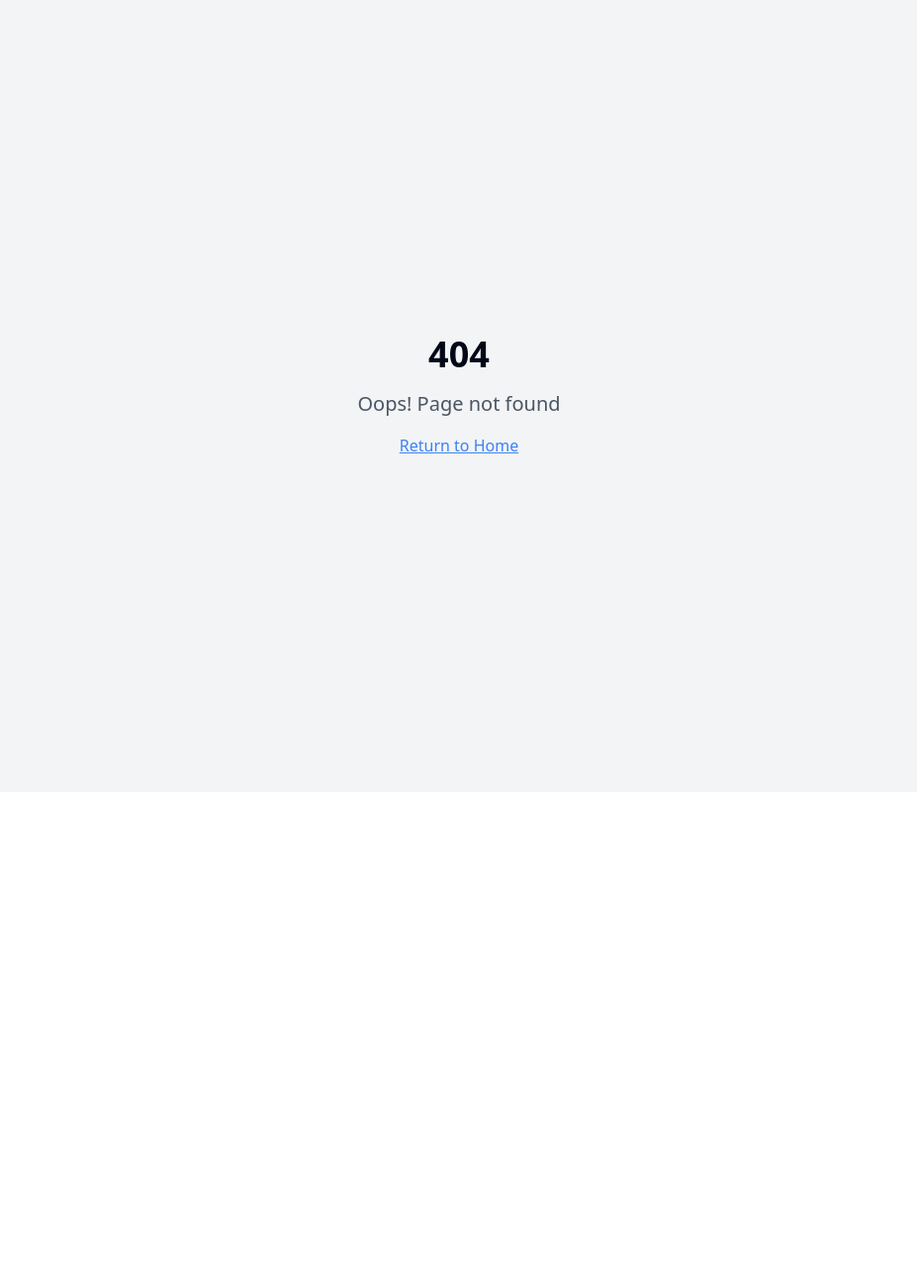
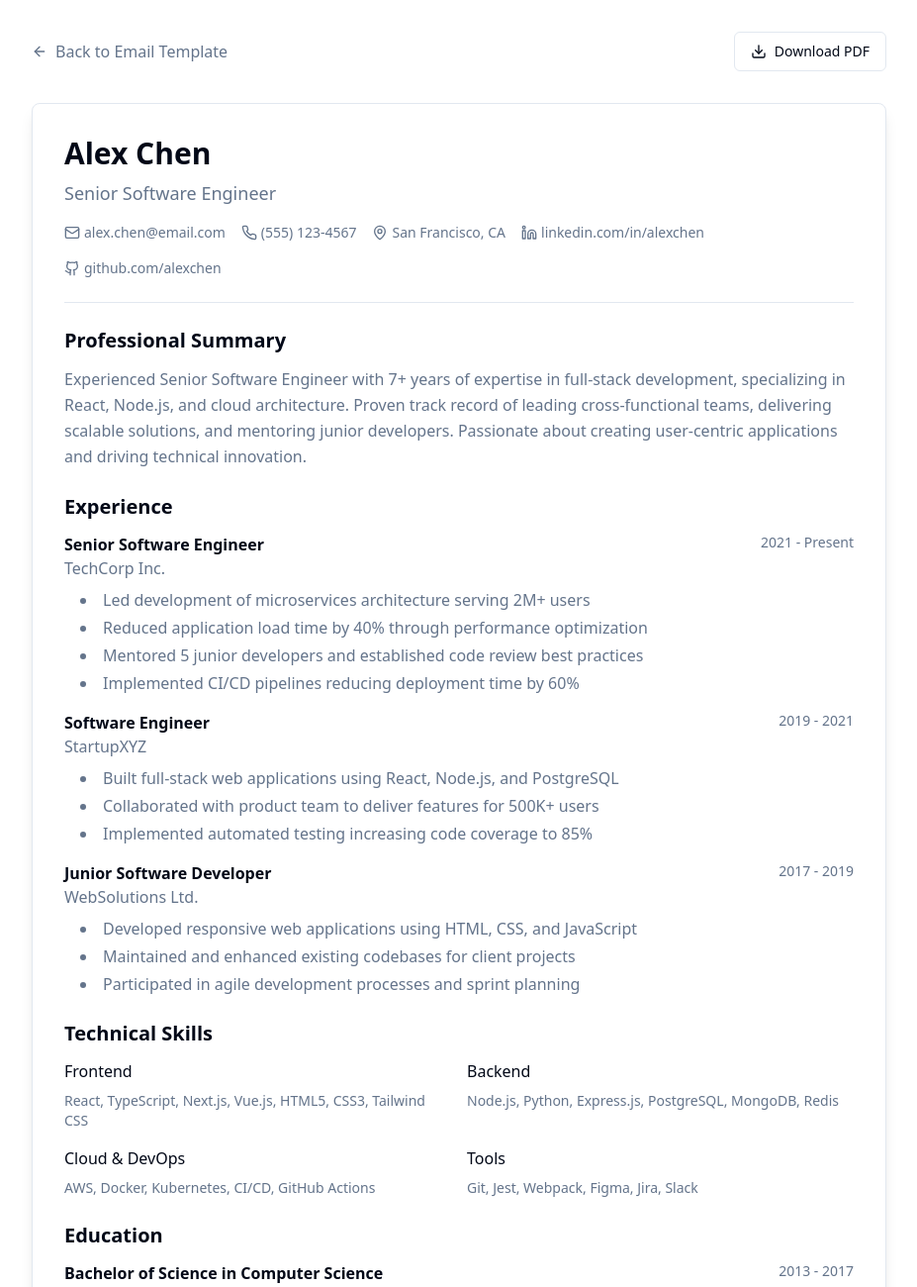
Before and after one commit to sprock444/refer-iq-connect, a React (Vite) app: page /resume in a window 1280 px wide. Before the commit this address had no page. Shown: the top 1300 px of the page at 99% size, without its empty margins (176-1103 px from the left). Before the commit the page ends 800 px from the top, so only its background shows below. Built offline with nearby package versions, Linux system fonts and the light colour scheme.

Commit message:
Add resume download functionality
Open a page with Alex's resume when the "Download resume" button is clicked on the email template page.

```diff
--- a/src/App.tsx
+++ b/src/App.tsx
@@ -7,6 +7,7 @@ import { BrowserRouter, Routes, Route } from "react-router-dom";
 import Index from "./pages/Index";
 import Dashboard from "./pages/Dashboard";
 import EmailTemplate from "./pages/EmailTemplate";
+import Resume from "./pages/Resume";
 import NotFound from "./pages/NotFound";
 
 const queryClient = new QueryClient();
@@ -21,6 +22,7 @@ const App = () => (
           <Route path="/" element={<Index />} />
           <Route path="/dashboard" element={<Dashboard />} />
           <Route path="/email-template" element={<EmailTemplate />} />
+          <Route path="/resume" element={<Resume />} />
           {/* ADD ALL CUSTOM ROUTES ABOVE THE CATCH-ALL "*" ROUTE */}
           <Route path="*" element={<NotFound />} />
         </Routes>
--- a/src/components/email/EmailTemplate.tsx
+++ b/src/components/email/EmailTemplate.tsx
@@ -188,7 +188,7 @@ const EmailTemplate: React.FC<EmailTemplateProps> = ({
           flexWrap: 'wrap' as const
         }}>
           {resumeFile && (
-            <a href="#resume-download" style={{
+            <a href="/resume" style={{
               display: 'inline-flex',
               alignItems: 'center',
               backgroundColor: '#dc2626',
--- /dev/null
+++ b/src/pages/Resume.tsx
@@ -0,0 +1,184 @@
+import { ArrowLeft, Download, Mail, Phone, MapPin, Linkedin, Github, ExternalLink } from "lucide-react";
+import { Link } from "react-router-dom";
+import { Button } from "@/components/ui/button";
+import { Card, CardContent } from "@/components/ui/card";
+
+const Resume = () => {
+  return (
+    <div className="min-h-screen bg-background">
+      <div className="container mx-auto px-4 py-8 max-w-4xl">
+        {/* Header with Back Button */}
+        <div className="flex items-center justify-between mb-8">
+          <Link to="/email-template" className="flex items-center text-muted-foreground hover:text-foreground transition-colors">
+            <ArrowLeft className="w-4 h-4 mr-2" />
+            Back to Email Template
+          </Link>
+          <Button variant="outline" className="flex items-center gap-2">
+            <Download className="w-4 h-4" />
+            Download PDF
+          </Button>
+        </div>
+
+        {/* Resume Content */}
+        <Card className="shadow-lg">
+          <CardContent className="p-8">
+            {/* Header Section */}
+            <div className="border-b border-border pb-6 mb-6">
+              <h1 className="text-3xl font-bold text-foreground mb-2">Alex Chen</h1>
+              <p className="text-lg text-muted-foreground mb-4">Senior Software Engineer</p>
+
+              <div className="flex flex-wrap gap-4 text-sm text-muted-foreground">
+                <div className="flex items-center gap-1">
+                  <Mail className="w-4 h-4" />
+                  alex.chen@email.com
+                </div>
+                <div className="flex items-center gap-1">
+                  <Phone className="w-4 h-4" />
+                  (555) 123-4567
+                </div>
+                <div className="flex items-center gap-1">
+                  <MapPin className="w-4 h-4" />
+                  San Francisco, CA
+                </div>
+                <div className="flex items-center gap-1">
+                  <Linkedin className="w-4 h-4" />
+                  linkedin.com/in/alexchen
+                </div>
+                <div className="flex items-center gap-1">
+                  <Github className="w-4 h-4" />
+                  github.com/alexchen
+                </div>
+              </div>
+            </div>
+
+            {/* Professional Summary */}
+            <section className="mb-6">
+              <h2 className="text-xl font-semibold text-foreground mb-3">Professional Summary</h2>
+              <p className="text-muted-foreground leading-relaxed">
+                Experienced Senior Software Engineer with 7+ years of expertise in full-stack development,
+                specializing in React, Node.js, and cloud architecture. Proven track record of leading
+                cross-functional teams, delivering scalable solutions, and mentoring junior developers.
+                Passionate about creating user-centric applications and driving technical innovation.
+              </p>
+            </section>
+
+            {/* Experience */}
+            <section className="mb-6">
+              <h2 className="text-xl font-semibold text-foreground mb-3">Experience</h2>
+
+              <div className="space-y-4">
+                <div>
+                  <div className="flex justify-between items-start mb-2">
+                    <div>
+                      <h3 className="font-semibold text-foreground">Senior Software Engineer</h3>
+                      <p className="text-muted-foreground">TechCorp Inc.</p>
+                    </div>
+                    <span className="text-sm text-muted-foreground">2021 - Present</span>
+                  </div>
+                  <ul className="list-disc list-inside text-muted-foreground space-y-1 ml-4">
+                    <li>Led development of microservices architecture serving 2M+ users</li>
+                    <li>Reduced application load time by 40% through performance optimization</li>
+                    <li>Mentored 5 junior developers and established code review best practices</li>
+                    <li>Implemented CI/CD pipelines reducing deployment time by 60%</li>
+                  </ul>
+                </div>
+
+                <div>
+                  <div className="flex justify-between items-start mb-2">
+                    <div>
+                      <h3 className="font-semibold text-foreground">Software Engineer</h3>
+                      <p className="text-muted-foreground">StartupXYZ</p>
+                    </div>
+                    <span className="text-sm text-muted-foreground">2019 - 2021</span>
+                  </div>
+                  <ul className="list-disc list-inside text-muted-foreground space-y-1 ml-4">
+                    <li>Built full-stack web applications using React, Node.js, and PostgreSQL</li>
+                    <li>Collaborated with product team to deliver features for 500K+ users</li>
+                    <li>Implemented automated testing increasing code coverage to 85%</li>
+                  </ul>
+                </div>
+
+                <div>
+                  <div className="flex justify-between items-start mb-2">
+                    <div>
+                      <h3 className="font-semibold text-foreground">Junior Software Developer</h3>
+                      <p className="text-muted-foreground">WebSolutions Ltd.</p>
+                    </div>
+                    <span className="text-sm text-muted-foreground">2017 - 2019</span>
+                  </div>
+                  <ul className="list-disc list-inside text-muted-foreground space-y-1 ml-4">
+                    <li>Developed responsive web applications using HTML, CSS, and JavaScript</li>
+                    <li>Maintained and enhanced existing codebases for client projects</li>
+                    <li>Participated in agile development processes and sprint planning</li>
+                  </ul>
+                </div>
+              </div>
+            </section>
+
+            {/* Skills */}
+            <section className="mb-6">
+              <h2 className="text-xl font-semibold text-foreground mb-3">Technical Skills</h2>
+              <div className="grid grid-cols-1 md:grid-cols-2 gap-4">
+                <div>
+                  <h4 className="font-medium text-foreground mb-2">Frontend</h4>
+                  <p className="text-muted-foreground text-sm">React, TypeScript, Next.js, Vue.js, HTML5, CSS3, Tailwind CSS</p>
+                </div>
+                <div>
+                  <h4 className="font-medium text-foreground mb-2">Backend</h4>
+                  <p className="text-muted-foreground text-sm">Node.js, Python, Express.js, PostgreSQL, MongoDB, Redis</p>
+                </div>
+                <div>
+                  <h4 className="font-medium text-foreground mb-2">Cloud & DevOps</h4>
+                  <p className="text-muted-foreground text-sm">AWS, Docker, Kubernetes, CI/CD, GitHub Actions</p>
+                </div>
+                <div>
+                  <h4 className="font-medium text-foreground mb-2">Tools</h4>
+                  <p className="text-muted-foreground text-sm">Git, Jest, Webpack, Figma, Jira, Slack</p>
+                </div>
+              </div>
+            </section>
+
+            {/* Education */}
+            <section className="mb-6">
+              <h2 className="text-xl font-semibold text-foreground mb-3">Education</h2>
+              <div className="flex justify-between items-start">
+                <div>
+                  <h3 className="font-semibold text-foreground">Bachelor of Science in Computer Science</h3>
+                  <p className="text-muted-foreground">University of California, Berkeley</p>
+                </div>
+                <span className="text-sm text-muted-foreground">2013 - 2017</span>
+              </div>
+            </section>
+
+            {/* Projects */}
+            <section>
+              <h2 className="text-xl font-semibold text-foreground mb-3">Notable Projects</h2>
+              <div className="space-y-3">
+                <div>
+                  <div className="flex items-center gap-2 mb-1">
+                    <h3 className="font-semibold text-foreground">E-commerce Platform</h3>
+                    <ExternalLink className="w-4 h-4 text-muted-foreground" />
+                  </div>
+                  <p className="text-muted-foreground text-sm">
+                    Full-stack e-commerce solution built with React and Node.js, handling 10K+ transactions monthly
+                  </p>
+                </div>
+                <div>
+                  <div className="flex items-center gap-2 mb-1">
+                    <h3 className="font-semibold text-foreground">Task Management App</h3>
+                    <ExternalLink className="w-4 h-4 text-muted-foreground" />
+                  </div>
+                  <p className="text-muted-foreground text-sm">
+                    React-based productivity app with real-time collaboration features using WebSocket
+                  </p>
+                </div>
+              </div>
+            </section>
+          </CardContent>
+        </Card>
+      </div>
+    </div>
+  );
+};
+
+export default Resume;
```
